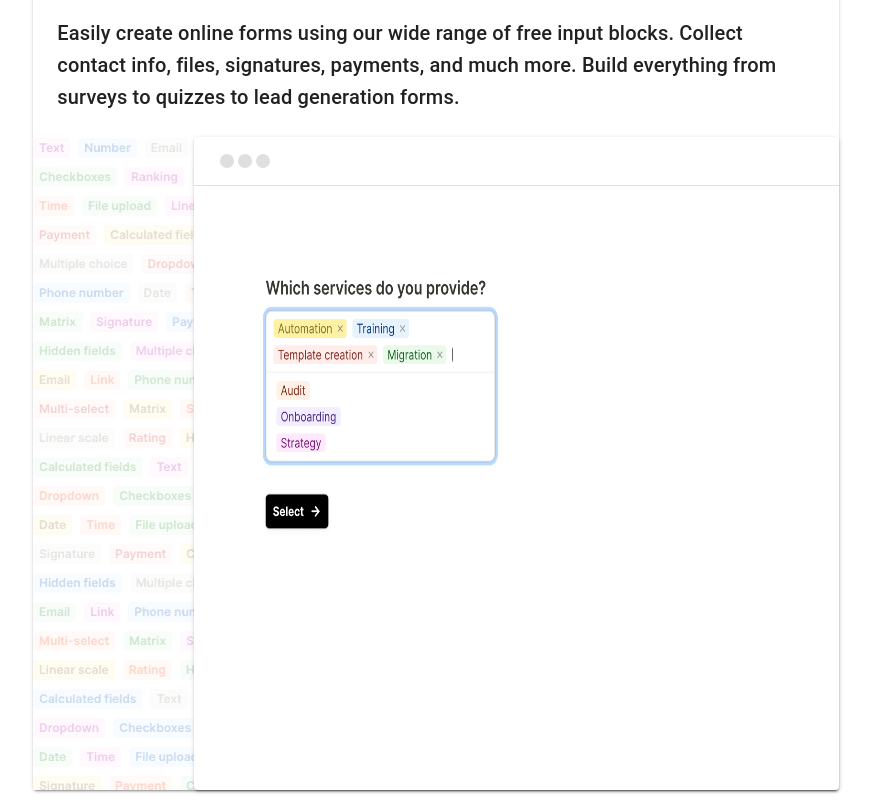
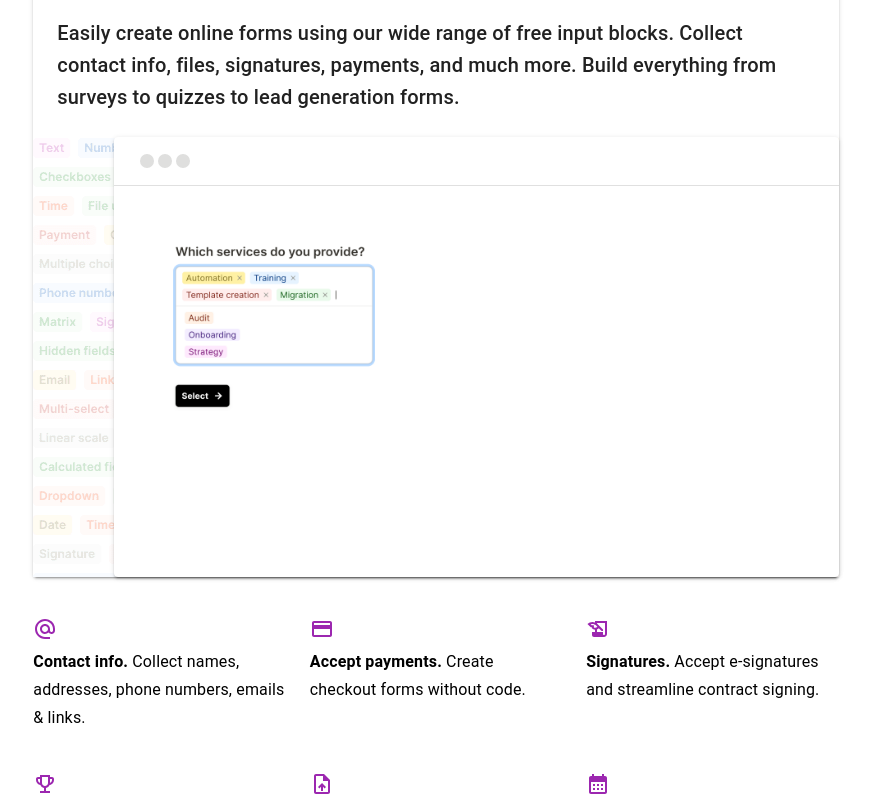
Before and after one commit to zeromcy/WebSite, a React (Create React App) app in the folder site/: page / in a window 1280 px wide. Shown: the part 2780-3580 px from the top of the page, without its empty margins (204-1076 px from the left). Built offline with nearby package versions, Linux system fonts and the light colour scheme.

Commit message:
style: 调整轮播图组件的width height;

```diff
--- a/site/src/components/commom/carousel.js
+++ b/site/src/components/commom/carousel.js
@@ -1,5 +1,5 @@
 import * as React from 'react'
-
+import '../../css/paper.css'
 import { Paper, Toolbar, Divider } from "@mui/material"
 import { CircleIcon } from '../head/circleIcon'
 
@@ -25,11 +25,12 @@ export default function MyCarousel({ type,images }) {
     return (
 
         <Paper
+            className='paper'
             elevation={2}
             sx={
                 type === 'left' ?
                     {
-                        ml: '20%',
+                        ml: '10%',
 
                     } :
                     { mx: '5%' }}
@@ -45,7 +46,7 @@ export default function MyCarousel({ type,images }) {
                 <CircleIcon />
             </Toolbar>
             <Divider />
-            <img src={nowSrc} alt='' width='100%' height='600px' />
+            <img src={nowSrc} alt='' width='554' height='387' />
         </Paper>
 
     )
--- /dev/null
+++ b/site/src/css/paper.css
@@ -0,0 +1,5 @@
+.paper{
+    width:90%;
+    height: 100%;
+    overflow: hidden;
+}
```
